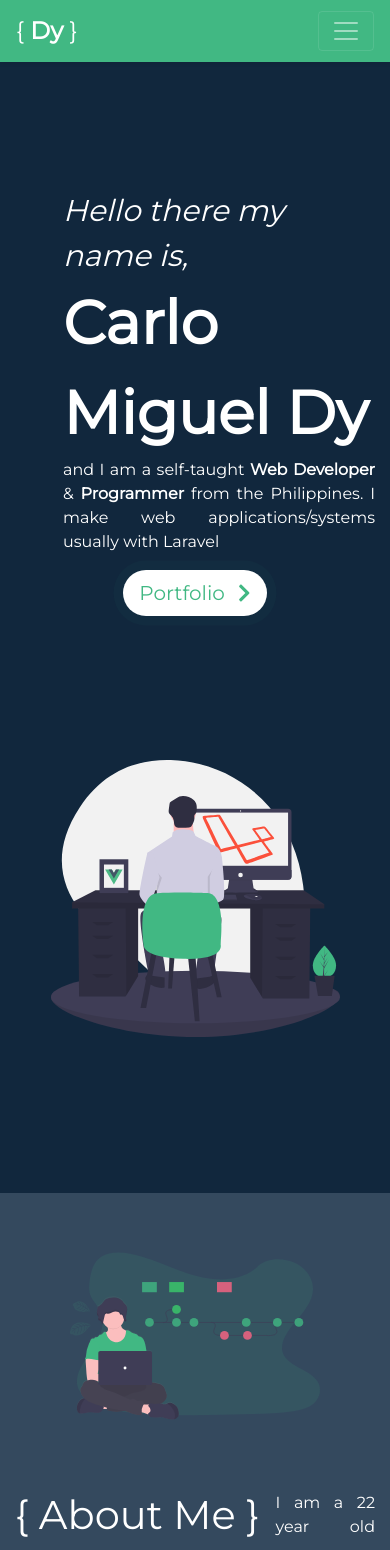
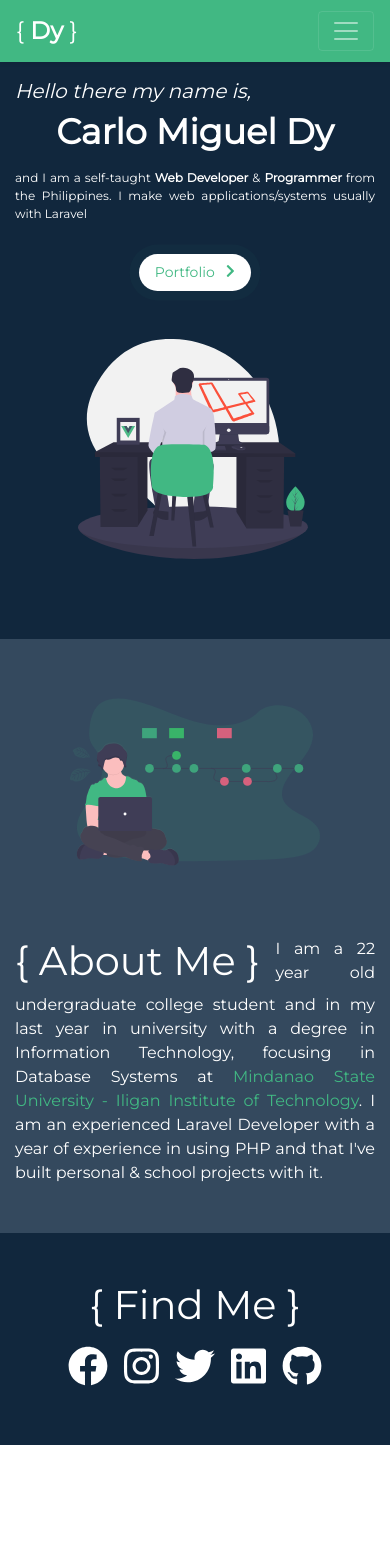
Before and after one commit to carlomigueldy/new.carlomigueldy, a Vue app: page / in a window 390 px wide. Shown: the top 1550 px of the page. After the commit the page ends 1445 px from the top, so only its background shows below. Built offline with nearby package versions, Linux system fonts and the light colour scheme.

Commit message:
Mobile first responsive web design implemented

```diff
--- a/src/App.vue
+++ b/src/App.vue
@@ -23,7 +23,7 @@
       </b-navbar>
     </nav>
 
-    <main class="my-bg-first" id="main_wrap" style="padding-top: 80px;">
+    <main class="my-bg-first" id="main_wrap">
       <transition name="component-fade" mode="out-in">
         <router-view />
       </transition>
@@ -34,10 +34,10 @@
             <div class="col-sm-12 col-lg-12 text-center">
               <h1>{ Find Me }</h1>
               <a href="https://www.facebook.com/polarixdy" target="_blank" class="my-link-item"><font-awesome-icon :icon="['fab', 'facebook']" /></a>
-              <a href="https://www.instagram.com/carlomigueldy/" target="_blank" class="my-link-item"><font-awesome-icon :icon="['fab', 'instagram']" /></a>
-              <a href="https://twitter.com/CarloMiguelDy" target="_blank" class="my-link-item"><font-awesome-icon :icon="['fab', 'twitter']" /></a>
-              <a href="https://www.linkedin.com/in/carlo-miguel-dy-168797181/" target="_blank" class="my-link-item"><font-awesome-icon :icon="['fab', 'linkedin']" /></a>
-              <a href="https://github.com/carlomigueldy" target="_blank" class="my-link-item"><font-awesome-icon :icon="['fab', 'github']" /></a>
+              <a href="https://www.instagram.com/carlomigueldy/" target="_blank" class="ml-3 my-link-item"><font-awesome-icon :icon="['fab', 'instagram']" /></a>
+              <a href="https://twitter.com/CarloMiguelDy" target="_blank" class="ml-3 my-link-item"><font-awesome-icon :icon="['fab', 'twitter']" /></a>
+              <a href="https://www.linkedin.com/in/carlo-miguel-dy-168797181/" target="_blank" class="ml-3 my-link-item"><font-awesome-icon :icon="['fab', 'linkedin']" /></a>
+              <a href="https://github.com/carlomigueldy" target="_blank" class="ml-3 my-link-item"><font-awesome-icon :icon="['fab', 'github']" /></a>
             </div>
           </div>
         </div>
@@ -66,7 +66,6 @@ body {
 }
 a.my-link-item {
   color: white;
-  margin: 10px;
   font-size: 50px
 }
 img {
@@ -118,4 +117,9 @@ img:hover {
     position:relative;
     overflow: hidden;
 }
+@media only screen and (max-width: 414px) {
+  a.my-link-item {
+    font-size: 40px
+  }
+}
 </style>
--- a/src/components/Contact.vue
+++ b/src/components/Contact.vue
@@ -1,12 +1,12 @@
 <template>
   <div>
-    <div class="container">
-      <div class="row pb-5">
-        <div class="col-sm-12 col-md-12 col-lg-6 text-center">
-          <img src="../assets/under-construction.svg" alt="Section Under Construction" height="500px" width="500px">
+    <div class="container" id="content">
+      <div class="row mb-5">
+        <div class="col-sm-12 col-md-12 col-lg-6 text-center" id="section-1">
+          <img class="my-const" src="../assets/under-construction.svg" alt="Section Under Construction">
         </div>
-        <div class="col-sm-12 col-md-12 col-lg-6 text-center">
-          <h1 class="display-2" style="padding-top: 200px">{ Contact }</h1>
+        <div class="col-sm-12 col-md-12 col-lg-6 text-center" id="section-2">
+          <h1 class="my-header display-2">{ Contact }</h1>
           <h1>Under Construction</h1>
         </div>
       </div>
@@ -14,11 +14,42 @@
   </div>
 </template>
 
-<style>
-</style>
-
 <script>
 export default {
   name: 'Contact',
 }
 </script>
+
+<style scoped>
+#content {
+  padding-top: 70px;
+}
+.my-header {
+  padding-top: 200px;
+}
+.my-const {
+  height: 500px;
+  width: 500px;
+}
+@media only screen and (max-width: 414px) {
+  #content {
+    padding-top: 40px;
+  }
+  .my-const {
+    height: 300px;
+    width: 300px;
+    padding-top: 35px;
+    padding-right: 15px;
+  }
+  .my-header {
+    padding-top: 0;
+    margin-top: 0;
+    margin-bottom: 0;
+    font-size: 55px;
+  }
+  h1 {
+    font-size: 20px;
+    margin-bottom: 100px;
+  }
+}
+</style>
--- a/src/components/Home.vue
+++ b/src/components/Home.vue
@@ -1,22 +1,22 @@
 <template>
   <div>
 
-    <div style="margin-bottom: 60px">
+    <div id="content">
       <div class="container">
-        <div class="row pt-5">
-          <div class="col-sm-12 col-md-12 col-lg-6 mb-5 pb-5">
-            <div class="pl-5">
-              <div class="font-italic" style="font-size: 30px; padding-top: 60px">Hello there my name is, </div>
-              <div style="font-size: 60px; font-weight: bold;">Carlo Miguel Dy</div>
-              <p class="text-justify">and I am a self-taught <b>Web Developer</b> & <b>Programmer</b> from the Philippines. I make web applications/systems usually with Laravel</p>
-            </div>
+        <div class="row pt-3">
+          <div class="col-sm-12 col-md-12 col-lg-6">
+
+            <div class="my-hello font-italic">Hello there my name is, </div>
+            <div class="my-name">Carlo Miguel Dy</div>
+            <p class="my-desc text-justify">and I am a self-taught <b>Web Developer</b> & <b>Programmer</b> from the Philippines. I make web applications/systems usually with Laravel</p>
+
             <div class="text-center">
               <router-link :to="{name: 'portfolio'}" class="btn my-btn-portfolio btn-light btn-lg pulse" style="border-radius: 30px">Portfolio <font-awesome-icon :icon="['fas', 'chevron-right']" class="ml-2" /></router-link>
             </div>
           </div>
-          <div class="col-sm-12 col-md-12 col-lg-6 text-center pt-5">
-            <img class="mb-5 pb-5" src=".././assets/laravel-vue.svg"
-            alt="Laravel & Vue" width="325px" height="325px">
+          <div class="col-sm-12 col-md-12 col-lg-6 text-center">
+            <img class="my-laravel mt-5 pr-4" src=".././assets/laravel-vue.svg"
+            alt="Laravel & Vue">
           </div>
         </div>
       </div>
@@ -39,7 +39,28 @@
   </div>
 </template>
 
+<script>
+export default {
+  name: 'Home',
+}
+</script>
+
 <style scoped>
+#content {
+  margin-top: 80px;
+}
+.my-hello {
+  padding-top: 60px;
+  font-size: 30px;
+}
+.my-name {
+  font-size: 60px; font-weight: bold;
+}
+.my-laravel {
+  height: 500px;
+  width: 500px;
+  padding-bottom: 80px;
+}
 .my-btn-portfolio {
   background-color: #fff;
   border: none;
@@ -99,10 +120,30 @@ a {
 #parent:hover #hover-content {
   display: block;
 }
+@media only screen and (max-width: 414px) {
+  #content {
+    margin-top: 0;
+  }
+  .my-hello {
+    font-size: 20px;
+  }
+  .my-name {
+    font-size: 35px;
+    margin-bottom: 10px;
+    text-align: center;
+  }
+  .my-desc {
+    font-size: 12px;
+  }
+  .my-laravel {
+    margin-top: 30px;
+    height: 300px;
+    width: 300px;
+    padding-left: 20px;
+  }
+  .my-btn-portfolio {
+    margin-top: 15px;
+    font-size: 14px;
+  }
+}
 </style>
-
-<script>
-export default {
-  name: 'Home',
-}
-</script>
--- a/src/components/Portfolio.vue
+++ b/src/components/Portfolio.vue
@@ -1,12 +1,12 @@
 <template>
   <div>
-    <div class="container">
-      <div class="row pb-5">
-        <div class="col-sm-12 col-md-12 col-lg-6 text-center">
-          <img src="../assets/under-construction.svg" alt="Section Under Construction" height="500px" width="500px">
+    <div class="container" id="content">
+      <div class="row mb-5">
+        <div class="col-sm-12 col-md-12 col-lg-6 text-center" id="section-1">
+          <img class="my-const" src="../assets/under-construction.svg" alt="Section Under Construction">
         </div>
-        <div class="col-sm-12 col-md-12 col-lg-6 text-center">
-          <h1 class="display-2" style="padding-top: 200px">{ Portfolio }</h1>
+        <div class="col-sm-12 col-md-12 col-lg-6 text-center" id="section-2">
+          <h1 class="my-header display-2">{ Portfolio }</h1>
           <h1>Under Construction</h1>
         </div>
       </div>
@@ -14,11 +14,42 @@
   </div>
 </template>
 
-<style>
-</style>
-
 <script>
 export default {
   name: 'Portfolio',
 }
 </script>
+
+<style scoped>
+#content {
+  padding-top: 70px;
+}
+.my-header {
+  padding-top: 200px;
+}
+.my-const {
+  height: 500px;
+  width: 500px;
+}
+@media only screen and (max-width: 414px) {
+  #content {
+    padding-top: 40px;
+  }
+  .my-const {
+    height: 300px;
+    width: 300px;
+    padding-top: 35px;
+    padding-right: 15px;
+  }
+  .my-header {
+    padding-top: 0;
+    margin-top: 0;
+    margin-bottom: 0;
+    font-size: 50px;
+  }
+  h1 {
+    font-size: 20px;
+    margin-bottom: 100px;
+  }
+}
+</style>
```
Also changed, not shown: 1 other file (tests, documents, lock files or other folders).
